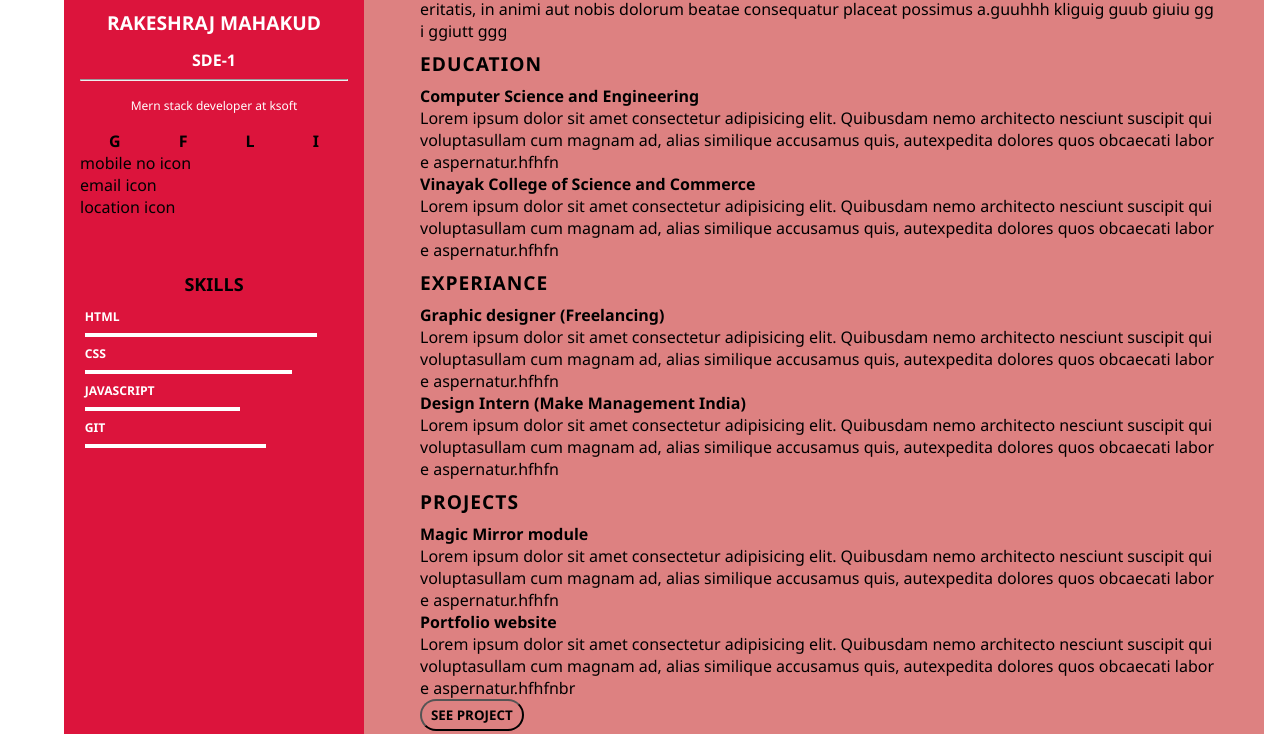
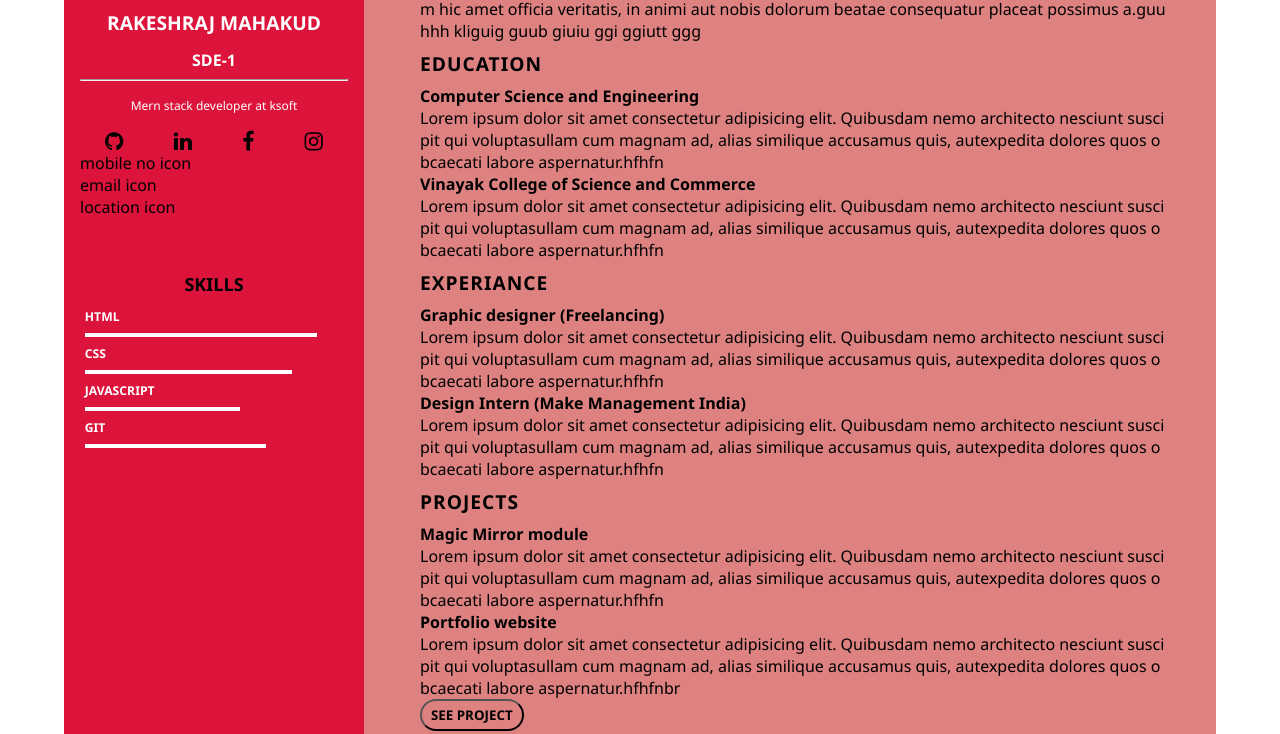
Before and after one commit to rakeshrajmahakud/ResponsiveResumeUsingCssGrid, a plain HTML site: page index.html in a window 1280 px wide. Shown: the part 163-897 px from the top of the page. Drawn offline with Linux system fonts and the light colour scheme.

Commit message:
added social media icons

```diff
--- a/index.html
+++ b/index.html
@@ -14,7 +14,7 @@
 <link href="https://fonts.googleapis.com/css2?family=Poppins:wght@100;300;400;600&display=swap" rel="stylesheet">
 <link rel="stylesheet" href="https://cdnjs.cloudflare.com/ajax/libs/font-awesome/4.7.0/css/font-awesome.min.css">
 <body>
-    <main class="main-content" contenteditable="true">
+    <main class="main-content" >
         <section class="left-section">
             <div class="left-content">
                 <div class="profile-details">
@@ -29,10 +29,12 @@
                 <div class="contact-info">
                     <div class="contact-item">
                         <div class="social-media">
-                            <li class="icon"><a href="https://google.com">g</a></li>
-                            <li class="icon"><a href="https://facebook.com">f</a></li>
-                            <li class="icon"><a href="">l</a></li>
-                            <li class="icon"><a href="">i</a></li>
+
+                            <li class="icon"><a href="https://github.com/rakeshrajmahakud"><i class="fa fa-github fa-lg"></i></a></li>
+                            <li class="icon"><a href="https://linkedin.com/rakeshrajmahakud"><i class="fa fa-linkedin fa-lg"></i></a></li>
+                            <li class="icon"><a href="https://facebook.com/rakeshrajmahakud"><i class="fa fa-facebook fa-lg"></i></a></li>
+                            <li class="icon"><a href="https://instagram.com/rakeshrajmahakud"><i class="fa fa-instagram fa-lg"></i></a></li>
+
                         </div>
                         <div class="personal-details">
                             <li class="icon">mobile no icon </li>
--- a/style.css
+++ b/style.css
@@ -11,8 +11,8 @@ body{
 }
 .main-content{
     display: grid;
-    min-height: 1000px;
-    grid-template-columns: 300px 900px;
+    min-height: 900px;
+    grid-template-columns: 300px auto;
     background-color: rgb(221, 129, 129);
     width: 90%;
     margin: 20px auto;
@@ -145,3 +145,8 @@ a{
         grid-template-columns: repeat(1,1fr);
     }
 } */
+/* @media screen and (min-width:1000px){
+    .main-content{
+        grid-template-columns: 200px 700px
+    }
+} */
```
